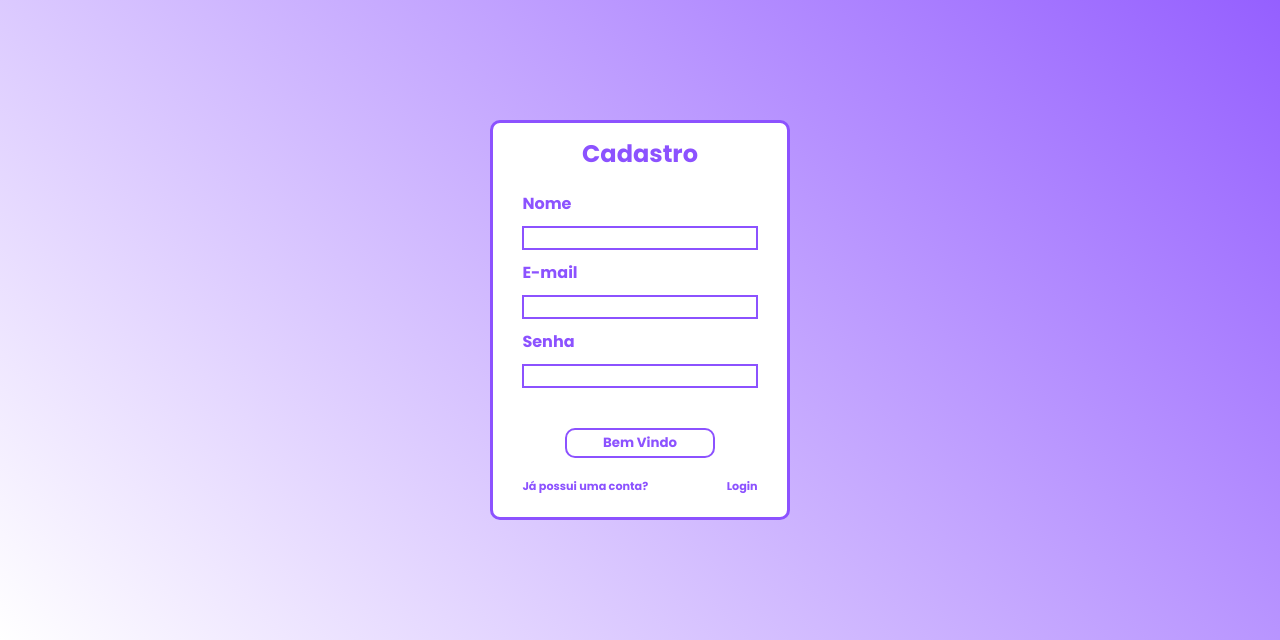
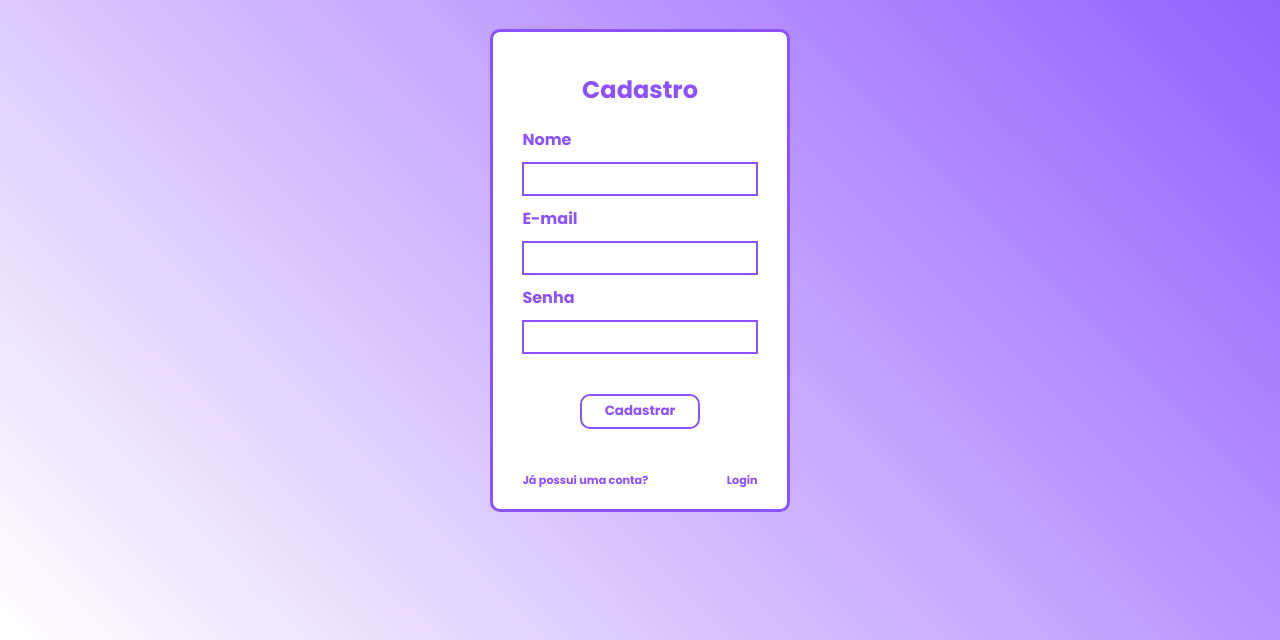
Before and after one commit to Plataforma-de-Estudos/LandingPage, a PHP site: template pages/cadastro.html in a window 1280 px wide. Shown: the part 160-800 px from the top of the page. Run offline with PHP 8.4, Linux system fonts and the light colour scheme; the template is opened without the code that fills it, so the values that code supplies are empty.

Commit message:
style fixes

```diff
--- a/assets/css/style-login-cadastro.css
+++ b/assets/css/style-login-cadastro.css
@@ -84,19 +84,26 @@ main {
     align-items: center;
     width: 100%;
     height: 80vh;
+	padding-bottom: 100px;
 }
 
 form {
+	position: relative;
     display: flex;
     flex-direction: column;
     align-items: center;
-    justify-content: center;
     width: 300px;
-    height: 400px;
+    min-height: 400px;
     background-color: var(--back);
     border: 3px solid var(--exception-back);
     border-radius: 10px;
+	padding: 30px 0;
+	padding-bottom: 50px;
     overflow: hidden;
+}
+
+form#cadastro {
+	padding-bottom: 80px;
 }
 
 form h2 {
@@ -117,16 +124,18 @@ form input {
     width: 80%;
     border: 2px solid var(--exception-back);
     color: rgb(62, 60, 60);
+	padding: 5px;
 }
 
 .form-btn {
-    width: 150px;
-    height: 30px;
+    width: 120px;
+    height: 35px;
     margin-top: 40px;
     background-color: var(--back);
     border: 2px solid var(--exception-back);
     border-radius: 10px;
     color: var(--text);
+	transition: .2s;
 }
 
 .form-btn:hover {
@@ -135,7 +144,9 @@ form input {
     cursor: pointer;
 }
 
-form div {
+form .bottom-btns {
+	position: absolute;
+	bottom: 0px;
     display: flex;
     flex-direction: row;
     align-items: center;
--- a/pages/cadastro.html
+++ b/pages/cadastro.html
@@ -16,7 +16,7 @@
     </header>
 
     <main>
-        <form>
+        <form id="cadastro">
             <h2>Cadastro</h2>
             <label>Nome</label>
             <input type="text" name="nameUser">
@@ -25,9 +25,10 @@
             <label>Senha</label>
             <input type="text" name="namePassword">
 
-            <input class="form-btn" type="button" value="Bem Vindo" onclick="alert('Essa funcionalidade não está disponível no momento.')">
-            <div>
-                <a>Já possui uma conta?</a>
+            <input class="form-btn" type="button" value="Cadastrar">
+
+            <div class="bottom-btns">
+                <a href="login.html">Já possui uma conta?</a>
                 <a href="login.html">Login</a>
             </div>
         </form>
```
Also changed, not shown: pages/login.html (+5 -4 lines).
